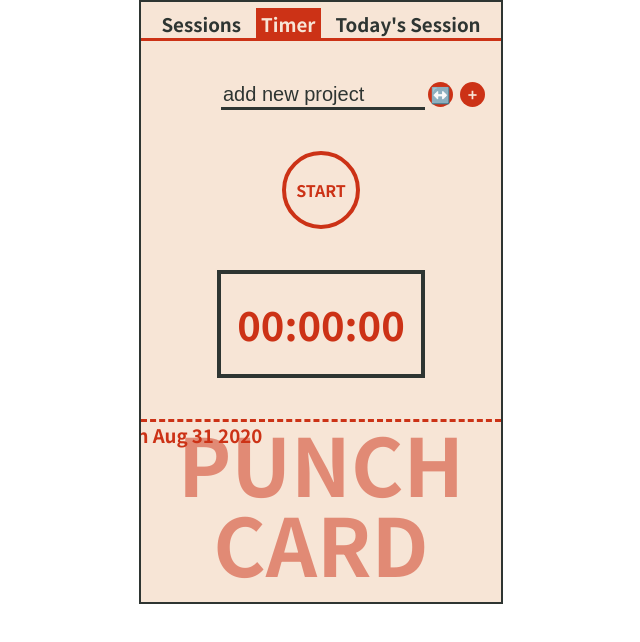
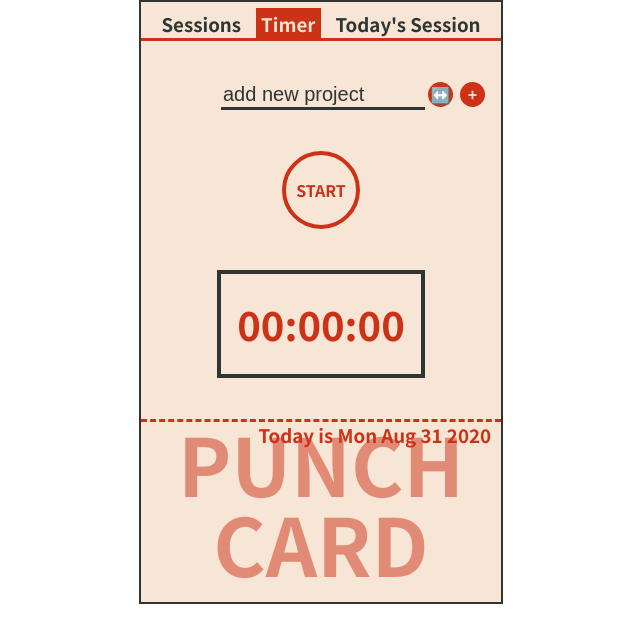
Before and after one commit to ZenVega/punchcard-app, a React (Create React App) app: page / in a window 1280 px wide. Shown: the top 642 px of the page, without its empty margins (319-959 px from the left). Built offline with nearby package versions, Linux system fonts and the light colour scheme.

Commit message:
normalizing state

```diff
--- a/src/components/puncharea-components/ActivePunchCard.js
+++ b/src/components/puncharea-components/ActivePunchCard.js
@@ -1,4 +1,4 @@
-import React, {useEffect} from 'react';
+import React from 'react';
 import './PunchArea.css'
 import PunchedHole from './PunchedHole';
 
@@ -13,13 +13,7 @@ const ActivePunchCard = (props) => {
   return(
     <div className="active-punch-card">
       <h3 className="date-tag">Today is {dateToday}</h3>
-      {dailyOrder.map((digit, index) => {
-              if(digit === 1){
-                return <PunchedHole key={index} status="punched-hole-active"/>
-              } else {
-                return <PunchedHole key={index} status="punched-hole"/>
-              }
-            })}
+
     </div>
   )
 }
--- a/src/components/puncharea-components/DailyCard.js
+++ b/src/components/puncharea-components/DailyCard.js
@@ -1,12 +1,12 @@
-import React, {useEffect} from 'react';
+import React from 'react';
 import { useSelector } from 'react-redux';
 import './PunchArea.css'
 import PunchedHole from './PunchedHole';
 
 const DailyCard = (props) => {
 
-  const card = useSelector(state => state.data.dailyCards[props.id]);
-  const allSessions = useSelector(state => state.data.sessions);
+  const card = useSelector(state => state.entities.dailyCards[props.id]);
+  const allSessions = useSelector(state => state.entities.sessions.byID);
   let dailySequence = [];
 
 
@@ -28,7 +28,7 @@ const DailyCard = (props) => {
     })
 
     indexesOfDailySequence.map((indexofDS, index) => {
-      for(let i=0; i<=fragmentsPerSession[index]; i++){
+      for(let i=0; i <= fragmentsPerSession[index]; i++){
         dailySequence.splice(indexofDS, 0,0)
       }
       dailySequence.splice(-fragmentsPerSession,fragmentsPerSession)
--- a/src/components/puncharea-components/PunchArea.css
+++ b/src/components/puncharea-components/PunchArea.css
@@ -38,6 +38,7 @@
 
 .daily-card{
   text-align: right;
+  border-right:dashed var(--extra-color) 4px;
 }
 .daily-punch{
   height:156px;
@@ -64,7 +65,10 @@
 }
 
 .date-tag{
-  margin: -5px 0 -5px 5px;
+  margin: -5px 10px -5px -10px;
   width: 100%;
   color: var(--extra-color);
 }
+.active-punch-card{
+  text-align: right;
+}
--- a/src/components/puncharea-components/PunchArea.js
+++ b/src/components/puncharea-components/PunchArea.js
@@ -1,39 +1,31 @@
-import React, {useEffect} from 'react'
+import React from 'react'
 import { useSelector, useDispatch } from 'react-redux';
 import './PunchArea.css'
 import { addDailyCard } from '../../actions';
 import PunchCardWrapper from './PunchCardWrapper'
+
 
 const PunchArea = () => {
 
   const durationDay = 86400000;
 
   const dispatch = useDispatch();
-  const sessionIDs = useSelector(state => state.data.sessions.sessionIDs).reverse();
-  const cardIDs = useSelector(state => state.data.dailyCards.cardIDs);
+  const sessionIDs = useSelector(state => state.entities.sessions.allIDs).reverse();
+  const cardIDs = useSelector(state => state.entities.dailyCards.cardIDs);
 
+  const createDateString = date =>{
+  const month = (date.getMonth()+1)<10? '0'+ (date.getMonth()+1).toString(): (date.getMonth()+1).toString();
+  const day = date.getDate()<10? '0'+ date.getDate().toString(): date.getDate().toString();
+  return [date.getFullYear().toString() + month + day];
+  }
 
-  useEffect(() => {
   const getDate = new Date();
 
   const jesterdayUTC = new Date(new Date()-durationDay);
   const jesterdayString = createDateString(jesterdayUTC);
   const firstDayInCardsArray = cardIDs[0];
 
-    if(firstDayInCardsArray < jesterdayString){
 
-      const isoAt0p1 = getDate.toISOString().slice(0,11);
-      const isoAt0p2 = getDate.toISOString().slice(23);
-      const timeAt0String = `${isoAt0p1}00:00:00.000${isoAt0p2}`;
-      const timeAt0 = new Date(timeAt0String).getTime()-1;
-
-      const numberofDays = jesterdayString-firstDayInCardsArray;
-      createDailyCards(numberofDays, timeAt0-durationDay);
-    }
-
-    return () => {
-    }
-  },[cardIDs])
 
 
   const createDailyCards = (days, until) => {
@@ -58,10 +50,15 @@ const PunchArea = () => {
     }
   }
 
-  const createDateString = date =>{
-    const month = (date.getMonth()+1)<10? '0'+ (date.getMonth()+1).toString(): (date.getMonth()+1).toString();
-    const day = date.getDate()<10? '0'+ date.getDate().toString(): date.getDate().toString();
-    return [date.getFullYear().toString() + month + day];
+  if(firstDayInCardsArray < jesterdayString){
+
+    const isoAt0p1 = getDate.toISOString().slice(0,11);
+    const isoAt0p2 = getDate.toISOString().slice(23);
+    const timeAt0String = `${isoAt0p1}00:00:00.000${isoAt0p2}`;
+    const timeAt0 = new Date(timeAt0String).getTime()-1;
+
+    const numberofDays = jesterdayString-firstDayInCardsArray;
+    createDailyCards(numberofDays, timeAt0-durationDay);
   }
 
   return(
--- a/src/components/puncharea-components/PunchCardWrapper.js
+++ b/src/components/puncharea-components/PunchCardWrapper.js
@@ -6,7 +6,7 @@ import ActivePunchCard from './ActivePunchCard'
 
 const PunchCardWrapper = () => {
 
-  const cardIDs = useSelector(state => state.data.dailyCards.cardIDs);
+  const cardIDs = useSelector(state => state.entities.dailyCards.cardIDs);
   const [cardsLoaded, setCardsLoaded] = useState([]);
   const [formerCardIDs, setFormerCardIDs] = useState([]);
 
--- a/src/components/setting-components/ProjectAdder.js
+++ b/src/components/setting-components/ProjectAdder.js
@@ -8,8 +8,8 @@ const { v4: generateID } = require('uuid');
 const ProjectAdder = () => {
 
   const dispatch = useDispatch();
-  const projects = useSelector(state=> state.data.projects)
-  const projectSearch = useSelector(state => state.data.projectSearch)
+  const projects = useSelector(state=> state.entities.projects)
+  const projectSearch = useSelector(state => state.entities.projectSearch)
   const [projectName, setProjectName] = useState('');
   const [additionalInfo, setAdditionalInfo] = useState('');
   const [nameError, setNameError] = useState('');
@@ -19,7 +19,7 @@ const ProjectAdder = () => {
   }, [projectSearch])
 
   const generateNewProject = () => {
-    let match = projects.projectIDs.find(id => projects[id].name === projectName);
+    let match = projects.allIDs.find(id => projects.byID[id].name === projectName);
 
     if(match){
       setNameError("A project with this name already Exists");
--- a/src/components/setting-components/ProjectList.js
+++ b/src/components/setting-components/ProjectList.js
@@ -7,9 +7,9 @@ import {showProjectList} from './../../actions/index'
 const ProjectList = () => {
   let listRef = useRef(null);
   const dispatch = useDispatch();
-  const projectIDs = useSelector(state => state.data.projects.projectIDs);
-  const projects = useSelector(state => state.data.projects);
-  const projectSearch = useSelector(state => state.data.projectSearch);
+  const projectIDs = useSelector(state => state.entities.projects.allIDs);
+  const projects = useSelector(state => state.entities.projects.byID);
+  const projectSearch = useSelector(state => state.entities.projectSearch);
 
   const projectsFiltered = projectIDs.filter(id => projects[id].name.includes(projectSearch));
 
--- a/src/components/timer-components/CurrentProject.js
+++ b/src/components/timer-components/CurrentProject.js
@@ -4,9 +4,9 @@ import {showProjectList, updateProjectSearch} from './../../actions/index'
 
 const CurrentProject = () => {
   const dispatch = useDispatch();
-  const currentProjectID = useSelector(state=> state.data.currentProject);
-  const projects = useSelector(state=> state.data.projects);
-  const noProjectEnteredError = useSelector(state=> state.timer.noProjectEnteredError);
+  const currentProjectID = useSelector(state=> state.entities.currentProject);
+  const projects = useSelector(state => state.entities.projects.byID);
+  const noProjectEnteredError = useSelector(state => state.timer.noProjectEnteredError);
 
   const projectTitle = currentProjectID? projects[currentProjectID].name : 'add new project';
 
--- a/src/components/timer-components/StartBtn.js
+++ b/src/components/timer-components/StartBtn.js
@@ -11,7 +11,7 @@ const StartBtn = () => {
 
   let buttonStateActivity = useSelector(state => state.timer.startBtnStateActive);
   let currentTime = useSelector(state => state.timer.timeRunning);
-  let currentProject = useSelector(state => state.data.currentProject);
+  let currentProject = useSelector(state => state.entities.currentProject);
 
   let buttonState = 'start-btn-inactive'
   if(buttonStateActivity){
@@ -69,7 +69,7 @@ const StartBtn = () => {
       const id = currentSession;
       const duration = date-id;
 
-      if(new Date(stopTime).getDay() === new Date(stopTime).getDay()){
+      if(new Date(currentSession).getDay() === new Date(stopTime).getDay()){
         const newTime = new Date(stopTime).toISOString().substring(0, 10);
         const beginningOfDay = new Date(newTime)
         console.log(beginningOfDay)
@@ -77,6 +77,7 @@ const StartBtn = () => {
       dispatch(updateSession(id, {end: date, duration: duration}))
 
     } else {
+
       if(currentProject === ''){
         dispatch(toggleNoProjectEntered(true));
         setTimerActive(false);
--- a/src/reducers/dataReducers.js
+++ b/src/reducers/dataReducers.js
@@ -8,7 +8,8 @@ export const currentProject = (state = '', action) => {
   }
 
 const projectsInitialState = {
-  'asdsafshf5436357ghe':
+  byID: {
+    'asdsafshf5436357ghe':
   {
     name: 'nice Website'
   },
@@ -23,8 +24,9 @@ const projectsInitialState = {
   '43635sdf7ghsdesdfsfsd':
   {
     name: 'Aeroplane'
+  }
   },
-  projectIDs:['asdsafshf5436357ghe', 'dsaasfdshfdfg5df436357ghe', '43635sdf7ghsdesdfsfsd', 'sshasdadaf5436357ghe']
+  allIDs:['asdsafshf5436357ghe', 'dsaasfdshfdfg5df436357ghe', '43635sdf7ghsdesdfsfsd', 'sshasdadaf5436357ghe']
 }
 
 export const projects = (state = projectsInitialState, action) => {
@@ -32,8 +34,11 @@ switch(action.type){
   case 'ADD_NEW_PROJECT':
       return {
         ...state,
+        byID: {
+          ...state.byID,
           [action.id] : action.payload,
-          projectIDs: state.projectIDs.concat(action.id)
+          projectIDs: state.allIDs.concat(action.id)
+        }
       }
     default:
       return state
@@ -51,7 +56,8 @@ switch(action.type){
 
 
 const sessionsInitialState = {
-  '1600334008461':
+  byID:{
+    '1600334008461':
   {
     project: "asdsafshf5436357ghe",
     start: 1600334008461,
@@ -131,7 +137,8 @@ const sessionsInitialState = {
     end: 1600533505889,
     duration: 613835
   },
-  sessionIDs:['1600334008461', '1600334209606', '1600335210849','1600335626162','1600337504577','1600338516253', '1600431988059', '1600436911532', '1600524017985', '1600532892054']
+  },
+  allIDs:['1600334008461', '1600334209606', '1600335210849','1600335626162','1600337504577','1600338516253', '1600431988059', '1600436911532', '1600524017985', '1600532892054']
 }
 
 
@@ -141,22 +148,30 @@ export const sessions = (state = sessionsInitialState, action) => {
     case 'ADD_NEW_SESSION':
       return {
         ...state,
+        byID:{
+          ...state.byID,
           [action.id] : action.payload,
-          sessionIDs: state.sessionIDs.concat(action.id)
+          allIDs: state.allIDs.concat(action.id)
+        }
       }
+
     case 'UPDATE_SESSION':
       return {
         ...state,
+        byID:{
+          ...state.byID,
           [action.id] : {
             ...state[action.id],
             end: action.payload.end,
             duration: action.payload.duration
           }
+        }
       }
+
     case 'REMOVE_SESSION':
       let sessionsUpdate = {...state.sessions}
       delete sessionsUpdate[action.id]
-      sessionsUpdate.sessionIDs = state.sessions.sessionIDs.filter(id => id !== action.id)
+      sessionsUpdate.allIDs = state.sessions.allIDs.filter(id => id !== action.id)
       return {
         ...state,
         sessions: sessionsUpdate
--- a/src/reducers/index.js
+++ b/src/reducers/index.js
@@ -5,7 +5,7 @@ import {startBtnStateActive, timeRunning, noProjectEnteredError} from './timerRe
 import {projects, currentProject, projectSearch, sessions, dailyCards} from './dataReducers'
 import {showProjectAdder, showProjectList} from './settingReducers'
 
-const data = combineReducers({
+const entities = combineReducers({
   currentProject,
   projects,
   projectSearch,
@@ -33,7 +33,7 @@ const timer = combineReducers({
 
 
 const allReducers = combineReducers({
-  data,
+  entities,
   settings,
   rider,
   timer
```
Lines whose indentation alone changed are shown as unchanged.
